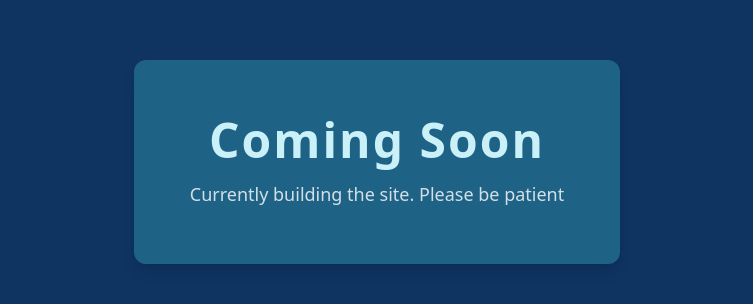
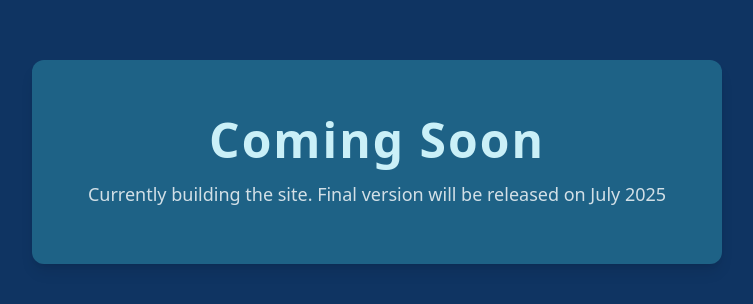
Before and after one commit to Traman2/TejasPortfolioWebsite, a React (Vite) app in the folder client/: page / in a window 1280 px wide. Shown: the part 238-542 px from the top of the page, without its empty margins (263-1016 px from the left). Built offline with nearby package versions, Linux system fonts and the light colour scheme.

Commit message:
test again

```diff
--- a/client/src/App.tsx
+++ b/client/src/App.tsx
@@ -6,7 +6,7 @@ function App() {
           Coming Soon
         </h1>
         <p className="text-white text-lg mt-4 opacity-80">
-          Currently building the site. Please be patient
+          Currently building the site. Final version will be released on July 2025
         </p>
       </div>
     </div>
```
